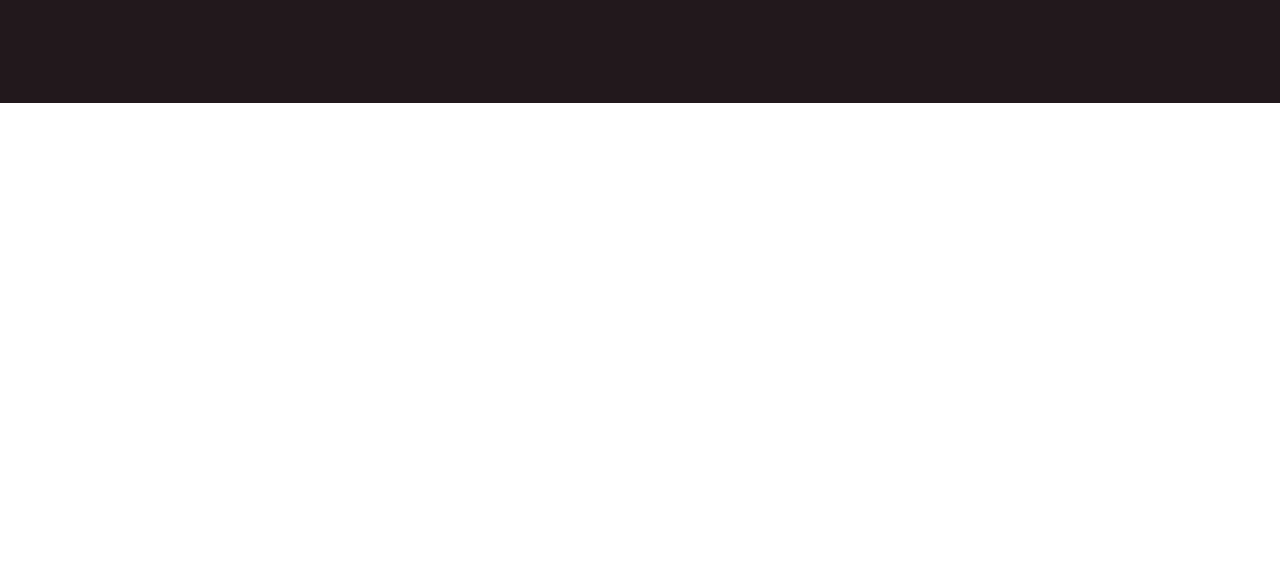
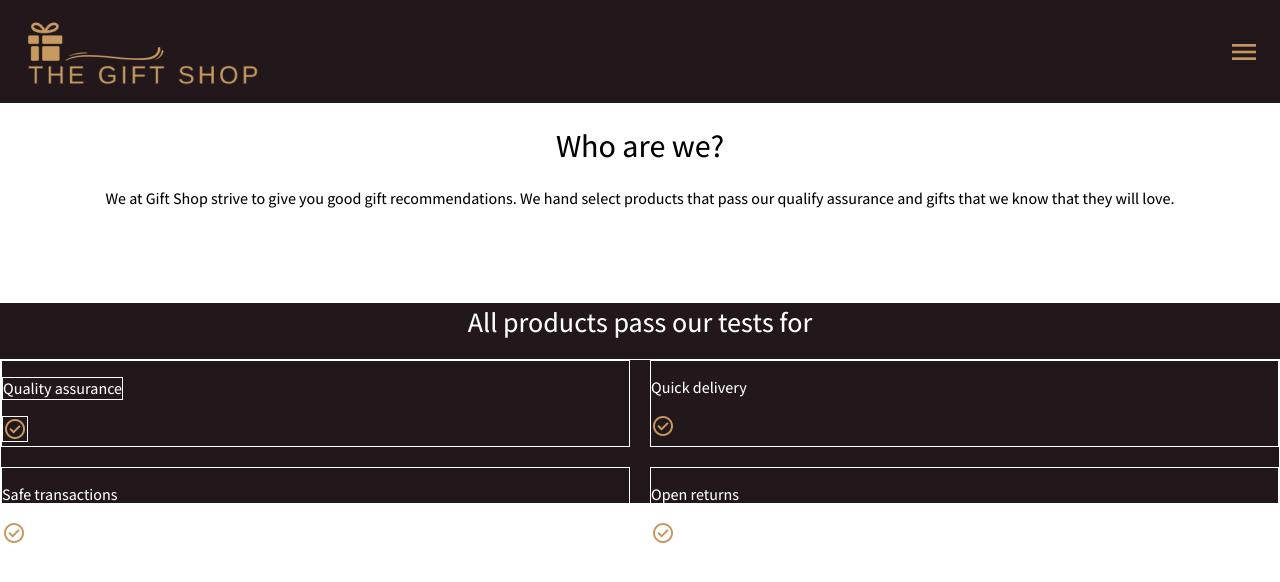
Before and after one commit to AdrianRydin/TheGiftShop, a plain HTML site: page main-page/index.html in a window 1280 px wide. Drawn offline with nearby package versions, Linux system fonts and the light colour scheme.

Commit message:
Some changes on homepage

```diff
--- /dev/null
+++ b/fonts/assistant.css
@@ -0,0 +1,6 @@
+.assistant-font {
+    font-family: "Assistant", sans-serif;
+    font-optical-sizing: auto;
+    font-weight: 500;
+    font-style: normal;
+  }
--- a/main-page/index.html
+++ b/main-page/index.html
@@ -3,13 +3,57 @@
 <head>
     <meta charset="UTF-8">
     <meta name="viewport" content="width=device-width, initial-scale=1.0">
-    <title>Document</title>
+    <title>Gft shop</title>
     <link rel="stylesheet" href="style.css">
+    <link rel="stylesheet" href="../fonts/assistant.css">
+    <link rel="stylesheet" href="https://fonts.googleapis.com/css2?family=Material+Symbols+Outlined:opsz,wght,FILL,GRAD@20..48,100..700,0..1,-50..200" />
+    <link rel="preconnect" href="https://fonts.googleapis.com">
+    <link rel="preconnect" href="https://fonts.gstatic.com" crossorigin>
+    <link href="https://fonts.googleapis.com/css2?family=Assistant:wght@200..800&display=swap" rel="stylesheet">
 </head>
 <body>
     <header>
-        <div></div>
+        <img src="../img/gift-logo.png" alt="logo" class="logo">
+
+        <span class="material-symbols-outlined menu" style="font-size: 32px;">menu</span>
     </header>
+
+    <div class="info">
+
+        <h1 class="assistant-font" style="font-weight: 500;">Who are we?</h1>
+        <p class="assistant-font subtext-info">We at Gift Shop strive to give you good gift recommendations. We hand select products that pass our qualify assurance and gifts that we know that they will love.</p>
+
+    </div>
+
+    <div class="quality-assurance">
+        <div>
+            <h1 class="assistant-font assurance-title">All products pass our tests for</h1>
+        </div>
+        <div class="tests-container assistant-font">
+
+                <div class="quality" style="border: 1px solid white;">
+                    <p style="border: 1px solid white;">Quality assurance</p>
+                    <span class="material-symbols-outlined" style="border: 1px solid white; color: #C69861">check_circle</span>
+                </div>
+                <div class="delivery"style="border: 1px solid white;">
+                    <p>Quick delivery</p>
+                    <span class="material-symbols-outlined" style="color: #C69861">check_circle</span>
+                </div>
+                <div class="transactions"style="border: 1px solid white;">
+                    <p>Safe transactions</p>
+                    <span class="material-symbols-outlined" style="color: #C69861">check_circle</span>
+                </div>
+                <div class="returns"style="border: 1px solid white;">
+                    <p>Open returns</p>
+                    <span class="material-symbols-outlined" style="color: #C69861">check_circle</span>
+                </div>
+
+
+
+        </div>
+
+
+    </div>
 
 </body>
 </html>
--- a/main-page/style.css
+++ b/main-page/style.css
@@ -5,4 +5,58 @@ html,body{
 header{
     height: 103px;
     background-color: #22181C;
+    display: flex;
+    justify-content: space-between;
+    align-items:center;
+    width: 100%;
 }
+
+
+
+.material-symbols-outlined {
+  font-variation-settings:
+  'FILL' 0,
+  'wght' 400,
+  'GRAD' 0,
+  'opsz' 24
+}
+
+.logo{
+    margin: 20px;
+}
+.menu{
+    margin: 20px;
+    color: #C69861;
+}
+
+.info{
+    height: 20vh;
+    text-align: center;
+}
+
+.subtext-info{
+    margin-left: 40px;
+    margin-right: 40px;
+}
+
+.quality-assurance{
+    background-color: #22181C;
+    height:25vh;
+}
+.assurance-title{
+    color: white;
+    text-align: center;
+    font-size: 28px;
+}
+.tests-container{
+    display: grid;
+    column-gap: 20px;
+    row-gap: 20px;
+    grid-template-columns: repeat(2, 1fr);
+    color: white;
+    border: 1px solid white;
+}
+.tests-container p{
+    width: fit-content;
+
+}
```
Also changed, not shown: img/gift-logo.png (added).
